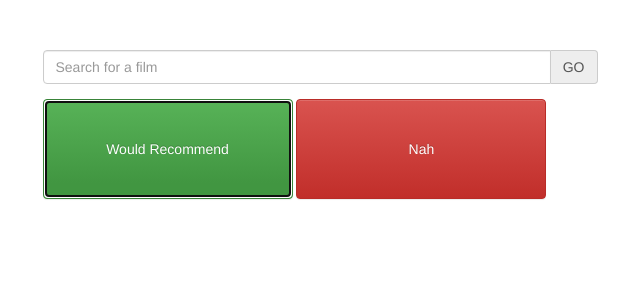
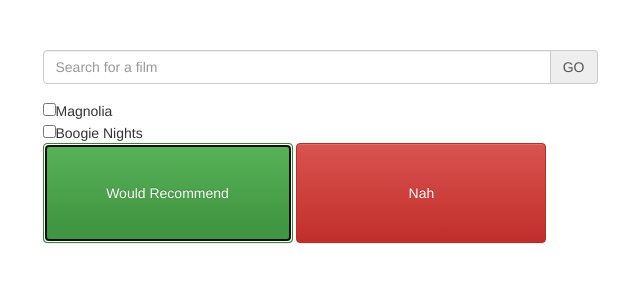
Before and after one commit to lgenasi/Would-Recommend, a plain HTML site: page test.html in a window 1280 px wide. Both pictures are taken after a click on the button "Would Recommend". Shown: the whole page, without its empty margins (320-960 px from the left). Drawn offline with Linux system fonts and the light colour scheme.

Commit message:
I'm lernding

```diff
--- a/src/test.js
+++ b/src/test.js
@@ -0,0 +1,56 @@
+var movies = [{title:"Magnolia", duration:128, rating:4},
+{title:"Boogie Nights", duration:224, rating:5}];
+
+var numbers = [1,2,3,4,5];
+
+var test;
+
+window.onload = function(){
+	var filmDiv = document.getElementById("film");
+
+	for (var i = 0; i < movies.length; i++){
+		var br = document.createElement('br');
+		var checkbox = document.createElement('input');
+		checkbox.type = "checkbox";
+		checkbox.name = "name";
+		checkbox.value = movies[i].title;
+		checkbox.id = i;
+		checkbox.className = "FilmCheckbox";
+
+		var span = document.createElement('span');
+		span.innerHTML = movies[i].title;
+
+		filmDiv.appendChild(checkbox);
+		filmDiv.appendChild(span);
+		filmDiv.appendChild(br);
+	}
+
+	var wouldRecommendBtn = document.getElementById("wouldRecommendBtn");
+	wouldRecommendBtn.onclick = function(){
+		test = document.getElementsByClassName("FilmCheckbox");
+		for(var i = 0; i < test.length; i++){
+			if(test[i].checked){
+				for(var j = 0; j <movies.length; j++){
+					if(test[i].value == movies[j].title){
+						movies[j].rating++;
+						window.alert(movies[j].title + ": " + movies[j].rating);
+					}
+				}
+			}
+		}
+	}
+	var nahBtn = document.getElementById("nahBtn");
+	nahBtn.onclick = function(){
+		test = document.getElementsByClassName("FilmCheckbox");
+		for(var i = 0; i < test.length; i++){
+			if(test[i].checked){
+				for(var j = 0; j <movies.length; j++){
+					if(test[i].value == movies[j].title){
+						movies[j].rating--;
+						window.alert(movies[j].title + ": " + movies[j].rating);
+					}
+				}
+			}
+		}
+	}
+};
--- a/test.html
+++ b/test.html
@@ -8,6 +8,7 @@
     href="assets/img/favicon.png"> <!--change this-->
     <script type="text/javascript" src="lib/jquery-2.1.1.min.js"></script>
     <script type="text/javascript" src="lib/bootstrap-3.3.0-dist/js/bootstrap.min.js"></script>
+    <script type="text/javascript" src="src/test.js"></script>
 
     <!--<script type="text/javascript" src="js/settings.js"></script>
     <script type="text/javascript" src="js/stat-handler.js"></script>
@@ -39,9 +40,15 @@
      </div>
 
      <div class="row">
+     <div id="film" class="col-md-6 col-md-offset-3">
+         </div>
+     </div>
+
+
+     <div class="row">
         <div class="col-md-6 col-md-offset-3">
-            <button type="button" class="btn btn-success button-size">Would Recommend</button>
-            <button type="button" class="btn btn-danger button-size">Nah</button>
+            <button id="wouldRecommendBtn" type="button" class="btn btn-success button-size">Would Recommend</button>
+            <button id="nahBtn" type="button" class="btn btn-danger button-size">Nah</button>
         </div>
     </div>
 
```
